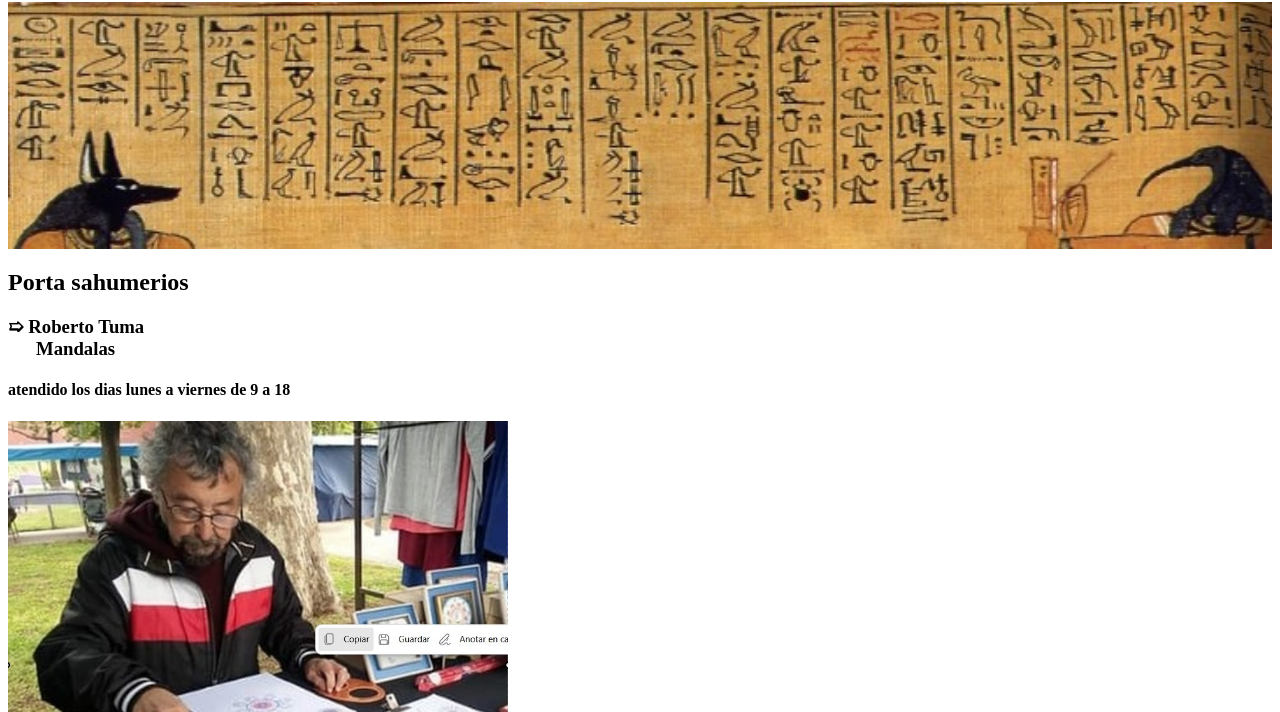
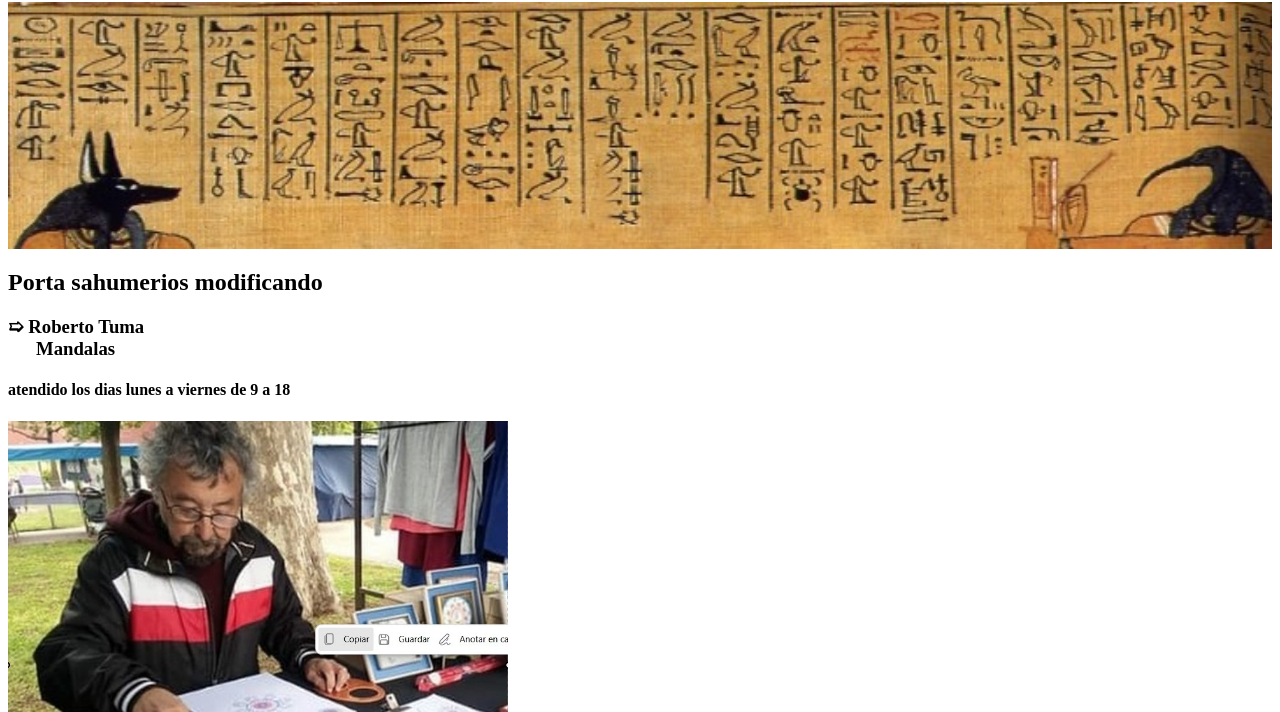
Before and after one commit to matss91/sahumeriosmandalas, a website: page index.html in a window 1280 px wide. Shown: the part 88-800 px from the top of the page. Drawn offline with Linux system fonts and the light colour scheme.

Commit message:
modificando html

```diff
--- a/index.html
+++ b/index.html
@@ -9,7 +9,7 @@
 <body>
     <h1>Artesanias mandala7</h1>
     <img class="texto" src="textoEgipcio.jpg" alt="">
-    <h2 class="portasahumerios2">Porta sahumerios</h2>
+    <h2 class="portasahumerios2">Porta sahumerios modificando</h2>
 
 <h3>➯ Roberto Tuma <br>&nbsp &nbsp &nbsp  Mandalas</h3>
 <h4>atendido los dias lunes a viernes de 9 a 18</h4>
```
